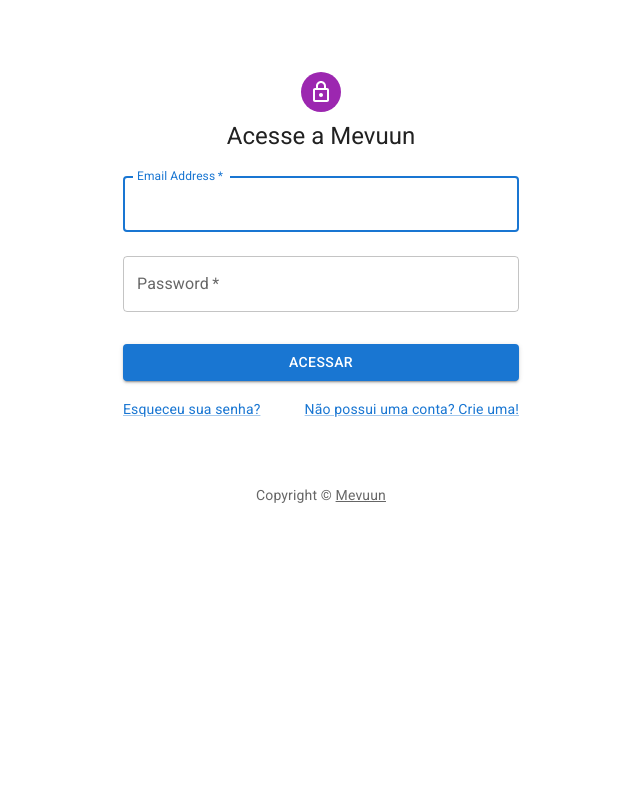
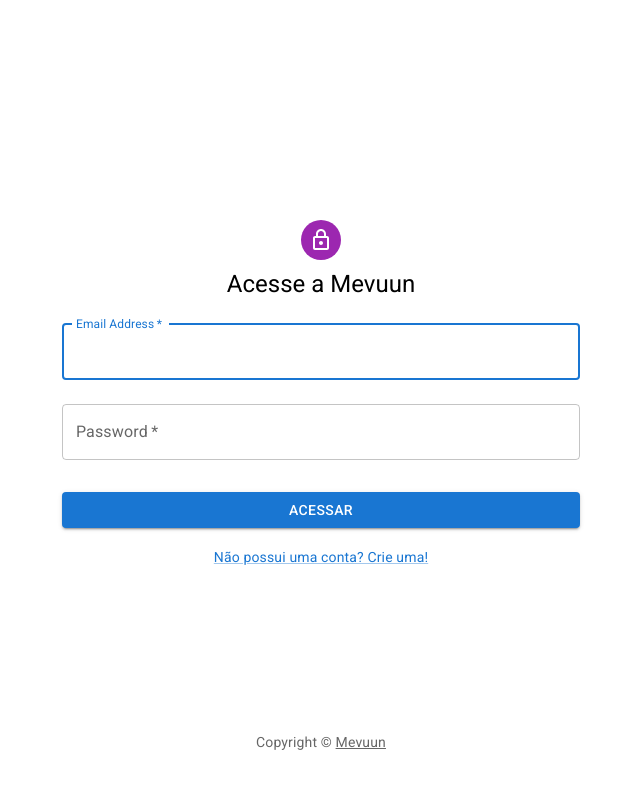
Before and after one commit to matheusmunarao/mevuun, a React (Vite) app in the folder frontend/: page / in a window 1280 px wide. Shown: the top 788 px of the page, without its empty margins (319-959 px from the left). Built offline with nearby package versions, Linux system fonts and the light colour scheme.

Commit message:
style: change the login and signup page

```diff
--- a/frontend/src/pages/Login/Login.jsx
+++ b/frontend/src/pages/Login/Login.jsx
@@ -52,14 +52,31 @@
 
   return (
     <ThemeProvider theme={theme}>
-      <Container component="main" maxWidth="xs">
-        <CssBaseline />
+      <Container
+        component="main"
+        maxWidth="sm"
+        sx={{
+          minHeight: "calc(100vh - 16px)",
+          display: "flex",
+          flexDirection: "column",
+          justifyContent: "space-between",
+        }}
+      >
+        <Box
+          sx={{
+            display: "flex",
+            flexDirection: "column",
+            justifyContent: "space-between",
+            alignItems: "center",
+          }}
+        />
         <Box
           sx={{
             marginTop: 8,
             display: "flex",
             flexDirection: "column",
             alignItems: "center",
+            minHeight: "100%",
           }}
         >
           <Avatar sx={{ m: 1, bgcolor: "secondary.main" }}>
@@ -104,12 +121,8 @@
             >
               ACESSAR
             </Button>
-            <Grid container>
-              <Grid item xs>
-                <Link href="#" variant="body2">
-                  Esqueceu sua senha?
-                </Link>
-              </Grid>
+
+            <Grid container justifyContent="center">
               <Grid item>
                 <Link href="/signup" variant="body2">
                   {"Não possui uma conta? Crie uma!"}
@@ -118,7 +131,7 @@
             </Grid>
           </Box>
         </Box>
-        <Copyright sx={{ mt: 8, mb: 4 }} />
+        <Copyright sx={{ mt: 2, mb: 4 }} />
       </Container>
     </ThemeProvider>
   );
--- a/frontend/src/pages/SignUp/SignUp.jsx
+++ b/frontend/src/pages/SignUp/SignUp.jsx
@@ -49,11 +49,20 @@
 
   return (
     <ThemeProvider theme={theme}>
-      <Container component="main" maxWidth="xs">
+      <Container
+        component="main"
+        maxWidth="sm"
+        sx={{
+          minHeight: "calc(100vh - 16px)",
+          display: "flex",
+          flexDirection: "column",
+          justifyContent: "space-between",
+        }}
+      >
         <CssBaseline />
         <Box
           sx={{
-            marginTop: 8,
+            marginBlock: "auto",
             display: "flex",
             flexDirection: "column",
             alignItems: "center",
@@ -125,14 +134,14 @@
             </Button>
             <Grid container justifyContent="center">
               <Grid item>
-                <Link href="/login" variant="body2">
+                <Link href="/" variant="body2">
                   Já tem uma conta? Faça login!
                 </Link>
               </Grid>
             </Grid>
           </Box>
         </Box>
-        <Copyright sx={{ mt: 5 }} />
+        <Copyright sx={{ mt: 2 }} />
       </Container>
     </ThemeProvider>
   );
```
